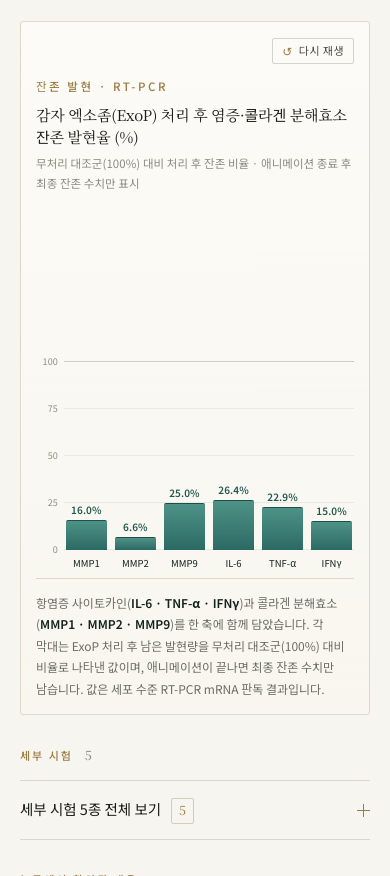
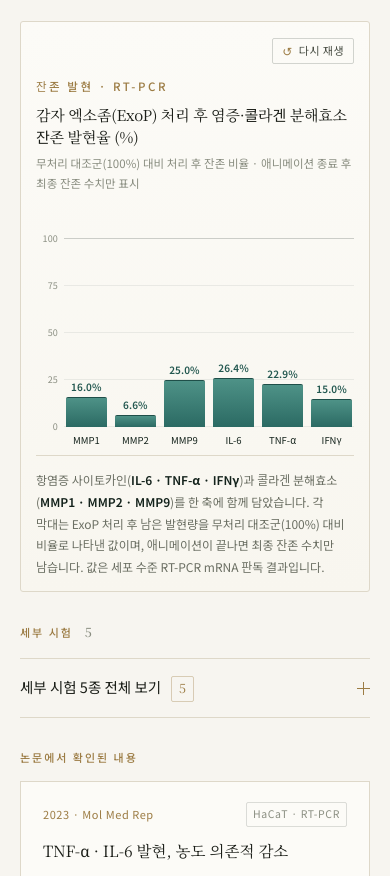
Before and after one commit to signaturemdx-cmd/ALVORA_LAB, a plain HTML site: page evidence/cell.html in a window 390 px wide. Shown: the part 2578-3454 px from the top of the page. Drawn offline with Linux system fonts and the light colour scheme.

Commit message:
Chart polish: tighten plot height, fix mobile head flex-basis, quicker reference fade

```diff
--- a/evidence/cell.html
+++ b/evidence/cell.html
@@ -404,7 +404,7 @@
   .reschart {
     --rc-bar: #2B6A63;
     --rc-bar-2: #4E9287;
-    --rc-h: 300px;
+    --rc-h: 260px;
     margin: clamp(24px, 3.2vw, 34px) 0 0;
     background: linear-gradient(180deg, #FCFBF7, #F8F6EF);
     border: 1px solid var(--line);
@@ -456,7 +456,7 @@
     position: absolute; left: 5%; right: 5%; top: 0; bottom: 0;
     background: rgba(19,34,27,.055);
     border: 1px solid rgba(19,34,27,.1); border-bottom: 0;
-    transition: opacity .5s ease .15s, visibility .5s ease .15s;
+    transition: opacity .35s ease .05s, visibility .35s ease .05s;
   }
   .rc-bar {
     position: absolute; left: 5%; right: 5%; bottom: 0; height: 100%;
@@ -580,6 +580,7 @@
   @media (max-width: 640px) {
     .reschart { --rc-h: 210px; }
     .rc-head { flex-direction: column-reverse; align-items: stretch; gap: 12px; }
+    .rc-headtext { flex: 1 1 auto; }
     .rc-replay { align-self: flex-end; padding: 6px 9px; font-size: 11px; }
     .rc-title { font-size: 15px; margin-top: 8px; }
     .rc-sub { font-size: 11.5px; }
```
